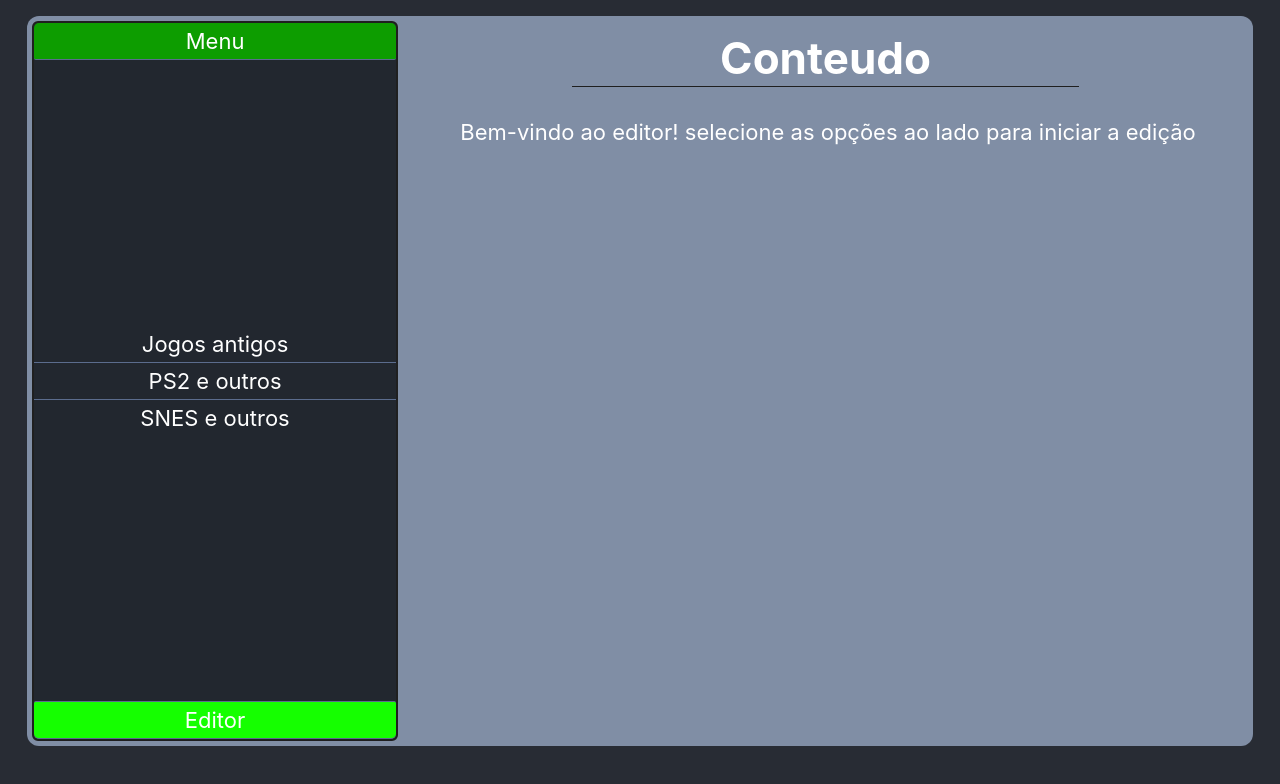
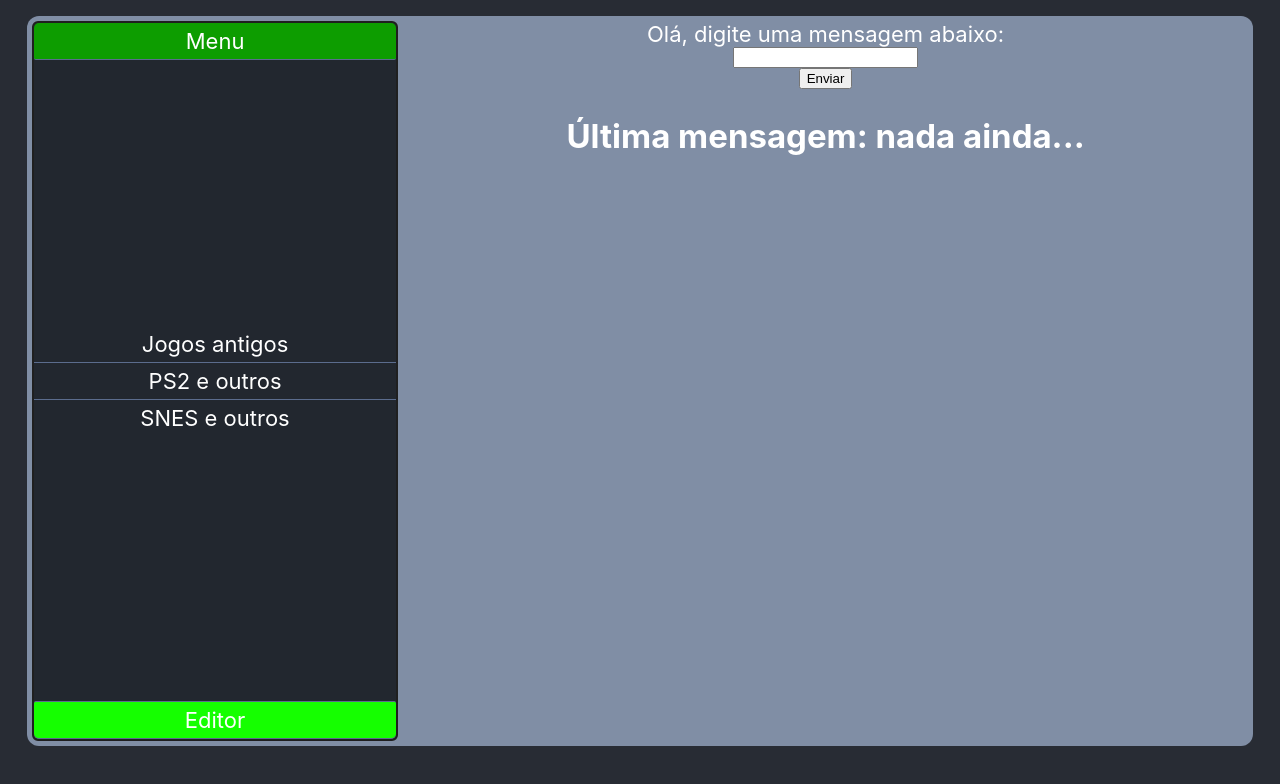
Before and after one commit to Helioborba/react-dep, a React (Create React App) app: page / in a window 1280 px wide. Both pictures are taken after a click on the button "Editor". Shown: the top 784 px of the page. Built offline with nearby package versions, Linux system fonts and the light colour scheme.

Commit message:
adicionar o form utilizando stateHook

```diff
--- a/src/App.js
+++ b/src/App.js
@@ -4,10 +4,18 @@ import Conteudo from './components/Conteudo/Conteudo';
 import Wrapper from './components/helpers/Wrapper';
 import Menu from './components/Menu/Menu';
 import myData from './data.json';
+import Form from './components/Form/Form'
 function App() {
 
   const [conteudoAtual1, setConteudoAtual1] = useState(myData.set1);
+  const [editorMode, setEditorMode] = useState(false);
 
+  const editorHandler = event => {
+    event.preventDefault();
+    setEditorMode(() => {
+      return (<Form></Form>)
+    })
+  }
   const conteudoAtualHandler1 = value => event => {
     event.preventDefault();
     switch (value) {
@@ -55,8 +63,8 @@ function App() {
       <div className="App">
         <main className="App-main">
           <div className="App-background">
-            <Menu conteudoHandler={conteudoAtualHandler1}></Menu>
-            <Conteudo dados={conteudoAtual1}></Conteudo>
+            <Menu editorHandler={editorHandler} conteudoHandler={conteudoAtualHandler1}></Menu>
+            <Conteudo editor={editorMode} dados={conteudoAtual1}></Conteudo>
           </div>
         </main>
       </div>
--- a/src/components/Conteudo/Conteudo.js
+++ b/src/components/Conteudo/Conteudo.js
@@ -2,7 +2,11 @@ import Exibir from './Exibir';
 import conteudo from './Conteudo.module.css'
 import Card from '../UI/Card'
 const Conteudo = (props) => {
-
+    if (props.editor !== false) {
+        return (
+            <Card className={conteudo.Editor}>{props.editor}</Card>
+        )
+    } else {
         return(
             <Card className={conteudo.Conteudo}>
                 <header>
@@ -12,5 +16,6 @@ const Conteudo = (props) => {
             </Card>
         )
     }
+}
 
 export default Conteudo;
--- a/src/components/Conteudo/Conteudo.module.css
+++ b/src/components/Conteudo/Conteudo.module.css
@@ -11,3 +11,15 @@
   padding: 10px 0px 1px 0px;
   margin: 0px clamp(10px, 20%, 400px) 0px clamp(10px, 20%, 400px);
 }
+
+.Editor {
+  width: 70%;
+  margin-left: 5px;
+}
+
+.Editor form {
+  display: flex;
+  align-items: center;
+  flex-direction: column;
+  justify-content: center;
+}
--- a/src/components/Form/Form.js
+++ b/src/components/Form/Form.js
@@ -2,20 +2,25 @@ import React,{useState} from 'react';
 
 function Form() {
     const [titulo,atualizarTitulo] = useState("nada ainda...");
+    const [mensagem,atualizarMensagem] = useState("");
+
 
     function onClickFire(event) {
-        atualizarTitulo(event);
+        event.preventDefault();
+        atualizarTitulo(mensagem);
     }
 
+    const mensagemHandler = (event) => {
+        atualizarMensagem(event.target.value)
+    }
     return(
-        <div>
-            <form>
-                <h1>Olá, digite uma mensagem abaixo:</h1>
-                <button onClick={onClickFire()} value="algo">Enviar</button>
-                <h2>Última mensagem: {titulo}</h2>
-            </form>
-        </div>
+        <form onSubmit={onClickFire} value="algo">
+            <label>Olá, digite uma mensagem abaixo:</label>
+            <input type='text' onChange={mensagemHandler}/>
+            <button type="submit">Enviar</button>
+            <h2>Última mensagem: {titulo}</h2>
+        </form>
     );
 }
 
-export default Form
+export default Form;
--- a/src/components/Menu/Menu.js
+++ b/src/components/Menu/Menu.js
@@ -16,7 +16,7 @@ const Menu = (props) => {
             <button onClick={(event) => props.conteudoHandler("4")(event)}>
                 <p>SNES e outros</p>
             </button>
-            <button onClick={(event) => props.conteudoHandler("EDIT")(event)}>
+            <button onClick={props.editorHandler}>
                 <p>Editor</p>
             </button>
         </Card>
```
Also changed, not shown: 1 other file (tests, documents, lock files or other folders). Lines whose indentation alone changed are shown as unchanged.
